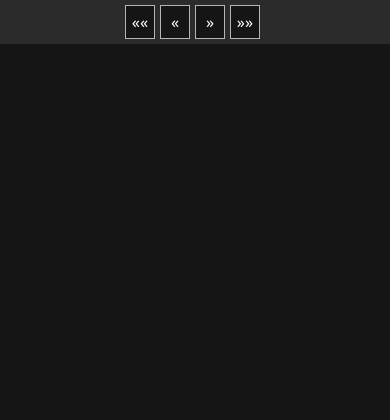
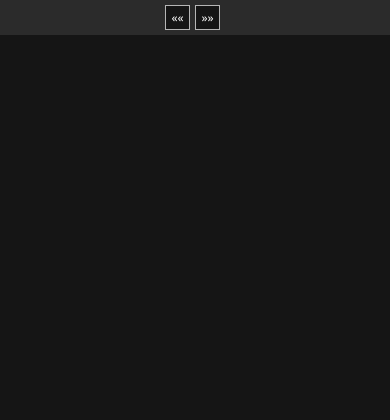
Before and after one commit to F-Adams/gallery, a PHP site: page /gallery.php in a window 390 px wide. Shown: the top 420 px of the page. Run offline with PHP 8.4, Linux system fonts and the light colour scheme.

Commit message:
Added responsiveness to paging navigation

```diff
--- a/gallery.css
+++ b/gallery.css
@@ -105,3 +105,33 @@
                 text-align: center;
                 background-color: var(--nav-bg-color);
             }
+
+            /* Media Queries */
+            @media screen and (max-width: 600px) {
+                .gallery {
+                    margin: 40px auto 30px;
+                }
+
+                .paging {
+                    font-size: .75rem;
+                }
+
+                .paging li {
+                    width: 25px;
+                }
+
+                .paging li a {
+                    padding: 3px 0;
+                }
+
+                .first,
+                .next,
+                .previous,
+                .last {
+                    padding: 3px 0;
+                }
+
+                .paging li.responsive {
+                    display: none;
+                }
+            }
--- a/gallery.php
+++ b/gallery.php
@@ -44,9 +44,9 @@
         }
 
         if ($thisPage > 1) {
-            echo '<li><a href="?page=' . ($thisPage - 1) . '">&laquo;</a></li>';
+            echo '<li class="responsive"><a href="?page=' . ($thisPage - 1) . '">&laquo;</a></li>';
         } else {
-            echo '<li class="previous">&laquo;</li>';
+            echo '<li class="responsive previous">&laquo;</li>';
         }
 
         $linkRange = floor($maxLinks / 2);
@@ -68,9 +68,9 @@
         }
 
         if ($thisPage < $numPages) {
-            echo '<li><a href="?page=' . ($thisPage + 1) . '">&raquo;</a></li>';
+            echo '<li class="responsive"><a href="?page=' . ($thisPage + 1) . '">&raquo;</a></li>';
         } else {
-            echo '<li class="next">&raquo;</li>';
+            echo '<li class="responsive next">&raquo;</li>';
         }
 
         if ($thisPage < $lastPage) {
```
